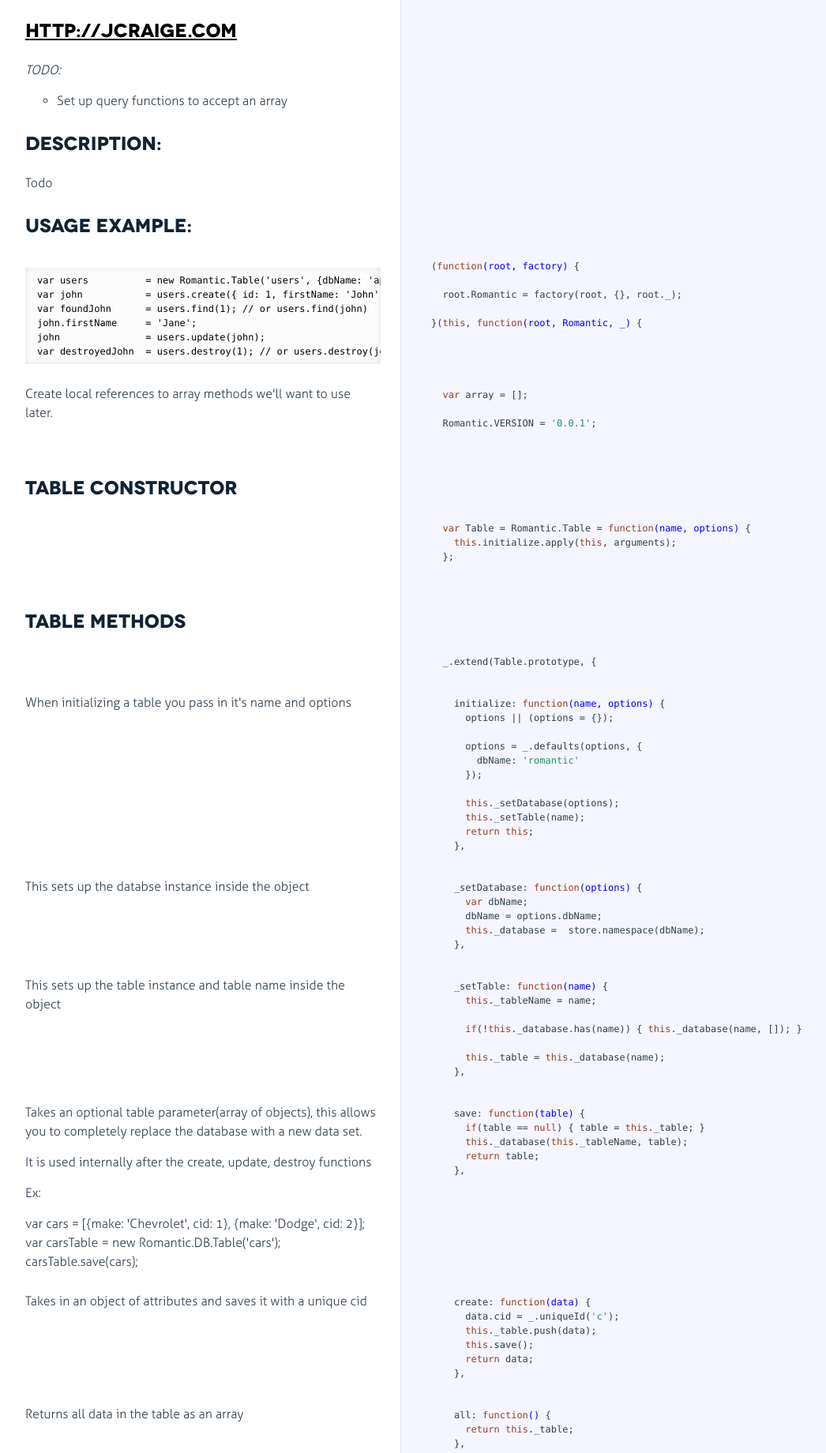
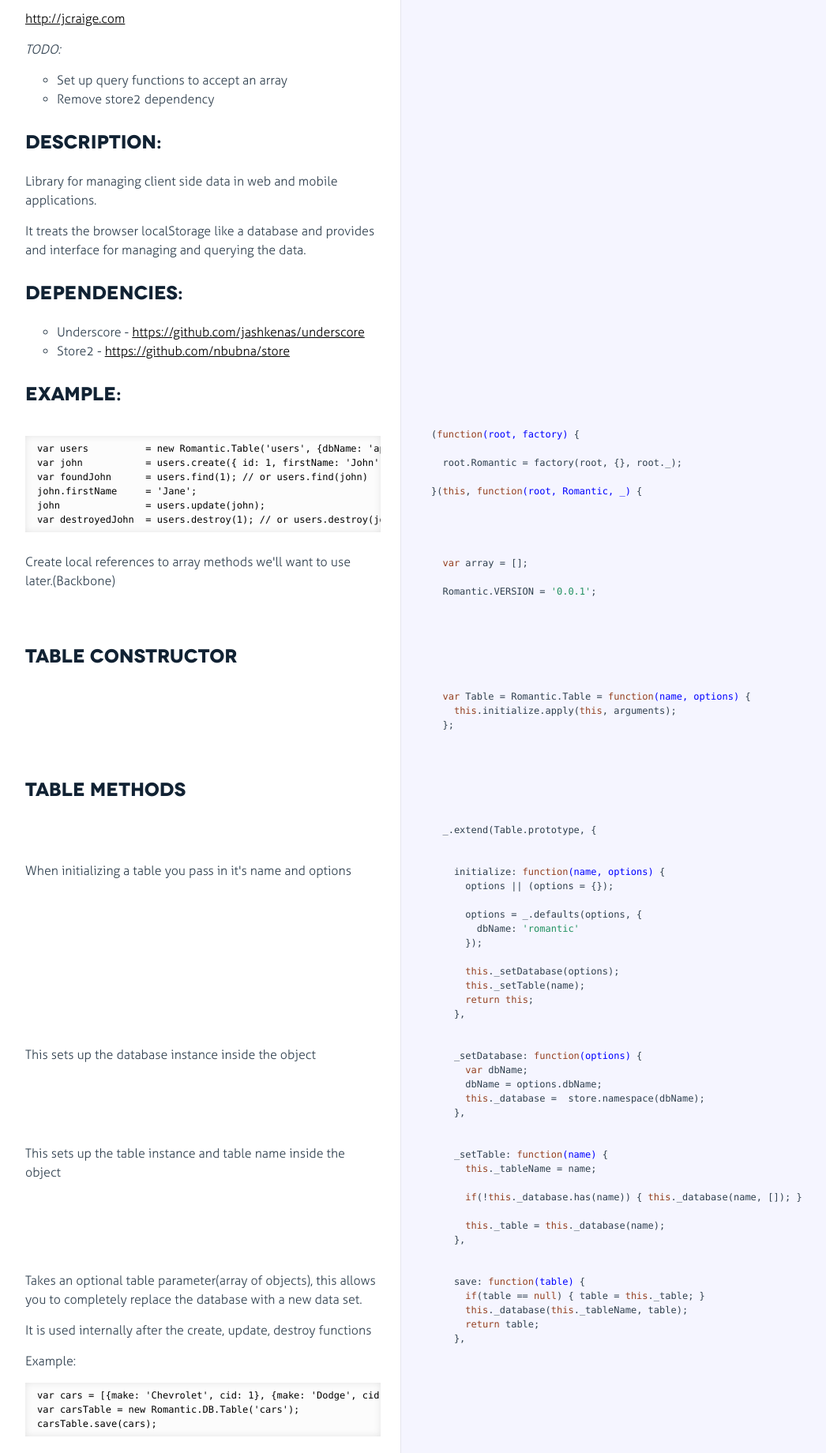
Before and after one commit to jakecraige/romantic, a plain HTML site: page docs/romantic.db.html in a window 1280 px wide. Shown: the part 254-2094 px from the top of the page at 79% size, without its empty margins (18-1064 px from the left). Drawn offline with Linux system fonts and the light colour scheme.

Commit message:
Update docs some more

```diff
--- a/docs/romantic.db.html
+++ b/docs/romantic.db.html
@@ -43,7 +43,13 @@
               <p>v0.0.1</p>
 <p>Copyright (c)2013 Jake Craige
 Distributed under MIT license</p>
-<h2 id="http-jcraige-com"><a href="http://jcraige.com">http://jcraige.com</a></h2>
+<p><a href="http://jcraige.com">http://jcraige.com</a></p>
+<p><em>TODO:</em></p>
+<ul>
+<li>Set up query functions to accept an array</li>
+<li>Remove store2 dependency</li>
+</ul>
+<h2 id="description-">Description:</h2>
 
             </div>
 
@@ -56,11 +62,10 @@ Distributed under MIT license</p>
               <div class="pilwrap ">
                 <a class="pilcrow" href="#section-3">&#182;</a>
               </div>
-              <p><em>TODO:</em></p>
-<ul>
-<li>Set up query functions to accept an array</li>
-</ul>
-<h2 id="description-">Description:</h2>
+              <p>Library for managing client side data in web and mobile applications.</p>
+<p>It treats the browser localStorage like a database and provides and interface
+for managing and querying the data.</p>
+<h2 id="dependencies-">Dependencies:</h2>
 
             </div>
 
@@ -73,8 +78,11 @@ Distributed under MIT license</p>
               <div class="pilwrap ">
                 <a class="pilcrow" href="#section-4">&#182;</a>
               </div>
-              <p>Todo</p>
-<h2 id="usage-example-">Usage Example:</h2>
+              <ul>
+<li>Underscore - <a href="https://github.com/jashkenas/underscore">https://github.com/jashkenas/underscore</a></li>
+<li>Store2     - <a href="https://github.com/nbubna/store">https://github.com/nbubna/store</a></li>
+</ul>
+<h2 id="example-">Example:</h2>
 
             </div>
 
@@ -111,7 +119,7 @@ var destroyedJohn  = users.destroy(1); // or users.destroy(john)</code></pre>
               <div class="pilwrap ">
                 <a class="pilcrow" href="#section-6">&#182;</a>
               </div>
-              <p>Create local references to array methods we&#39;ll want to use later.</p>
+              <p>Create local references to array methods we&#39;ll want to use later.(Backbone)</p>
 
             </div>
 
@@ -209,7 +217,7 @@ var destroyedJohn  = users.destroy(1); // or users.destroy(john)</code></pre>
               <div class="pilwrap ">
                 <a class="pilcrow" href="#section-12">&#182;</a>
               </div>
-              <p>This sets up the databse instance inside the object</p>
+              <p>This sets up the database instance inside the object</p>
 
             </div>
 
@@ -252,10 +260,10 @@ var destroyedJohn  = users.destroy(1); // or users.destroy(john)</code></pre>
               <p>Takes an optional table parameter(array of objects), this allows you to
 completely replace the database with a new data set.</p>
 <p>It is used internally after the create, update, destroy functions</p>
-<p>Ex:</p>
-<p>  var cars = [{make: &#39;Chevrolet&#39;, cid: 1}, {make: &#39;Dodge&#39;, cid: 2}];
-  var carsTable = new Romantic.DB.Table(&#39;cars&#39;);
-  carsTable.save(cars);</p>
+<p>Example:</p>
+<pre><code>var cars = [{make: &#39;Chevrolet&#39;, cid: 1}, {make: &#39;Dodge&#39;, cid: 2}];
+var carsTable = new Romantic.DB.Table(&#39;cars&#39;);
+carsTable.save(cars);</code></pre>
 
             </div>
 
@@ -486,7 +494,11 @@ data</p>
       };
       <span class="keyword">return</span> _[method](<span class="keyword">this</span>._table, iterator, context);
     };
-  });</pre></div></div>
+  });
+
+  <span class="keyword">var</span> extend = <span class="function"><span class="keyword">function</span><span class="params">(protoProps, staticProps)</span> {</span>
+    <span class="keyword">var</span> parent = <span class="keyword">this</span>;
+    <span class="keyword">var</span> child;</pre></div></div>
 
         </li>
 
@@ -496,23 +508,6 @@ data</p>
 
               <div class="pilwrap ">
                 <a class="pilcrow" href="#section-26">&#182;</a>
-              </div>
-              <p>Thanks Backbone!</p>
-
-            </div>
-
-            <div class="content"><div class='highlight'><pre>  <span class="keyword">var</span> extend = <span class="function"><span class="keyword">function</span><span class="params">(protoProps, staticProps)</span> {</span>
-    <span class="keyword">var</span> parent = <span class="keyword">this</span>;
-    <span class="keyword">var</span> child;</pre></div></div>
-
-        </li>
-
-
-        <li id="section-27">
-            <div class="annotation">
-
-              <div class="pilwrap ">
-                <a class="pilcrow" href="#section-27">&#182;</a>
               </div>
               <p>The constructor function for the new subclass is either defined by you
 (the &quot;constructor&quot; property in your <code>extend</code> definition), or defaulted
@@ -529,11 +524,11 @@ by us to simply call the parent&#39;s constructor.</p>
         </li>
 
 
-        <li id="section-28">
+        <li id="section-27">
             <div class="annotation">
 
               <div class="pilwrap ">
-                <a class="pilcrow" href="#section-28">&#182;</a>
+                <a class="pilcrow" href="#section-27">&#182;</a>
               </div>
               <p>Add static properties to the constructor function, if supplied.</p>
 
@@ -544,11 +539,11 @@ by us to simply call the parent&#39;s constructor.</p>
         </li>
 
 
-        <li id="section-29">
+        <li id="section-28">
             <div class="annotation">
 
               <div class="pilwrap ">
-                <a class="pilcrow" href="#section-29">&#182;</a>
+                <a class="pilcrow" href="#section-28">&#182;</a>
               </div>
               <p>Set the prototype chain to inherit from <code>parent</code>, without calling
 <code>parent</code>&#39;s constructor function.</p>
@@ -562,11 +557,11 @@ by us to simply call the parent&#39;s constructor.</p>
         </li>
 
 
-        <li id="section-30">
+        <li id="section-29">
             <div class="annotation">
 
               <div class="pilwrap ">
-                <a class="pilcrow" href="#section-30">&#182;</a>
+                <a class="pilcrow" href="#section-29">&#182;</a>
               </div>
               <p>Add prototype properties (instance properties) to the subclass,
 if supplied.</p>
@@ -578,11 +573,11 @@ if supplied.</p>
         </li>
 
 
-        <li id="section-31">
+        <li id="section-30">
             <div class="annotation">
 
               <div class="pilwrap ">
-                <a class="pilcrow" href="#section-31">&#182;</a>
+                <a class="pilcrow" href="#section-30">&#182;</a>
               </div>
               <p>Set a convenience property in case the parent&#39;s prototype is needed
 later.</p>
@@ -597,11 +592,11 @@ later.</p>
         </li>
 
 
-        <li id="section-32">
+        <li id="section-31">
             <div class="annotation">
 
               <div class="pilwrap ">
-                <a class="pilcrow" href="#section-32">&#182;</a>
+                <a class="pilcrow" href="#section-31">&#182;</a>
               </div>
               <p>Set up inheritance for the Table</p>
 <p>End of Code Borrowed From Backbone
```
Also changed, not shown: src/romantic.db.js (+25 -10 lines).
